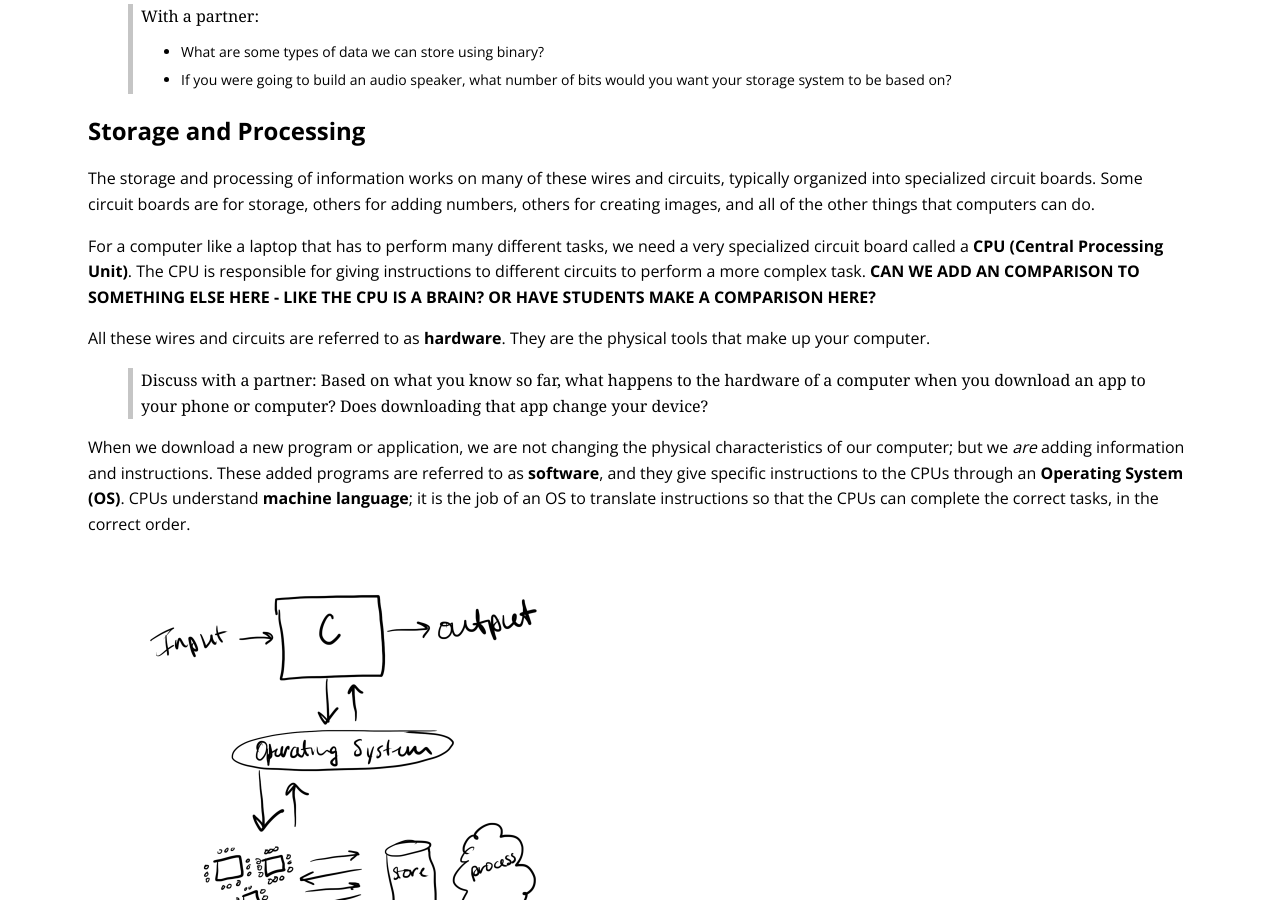
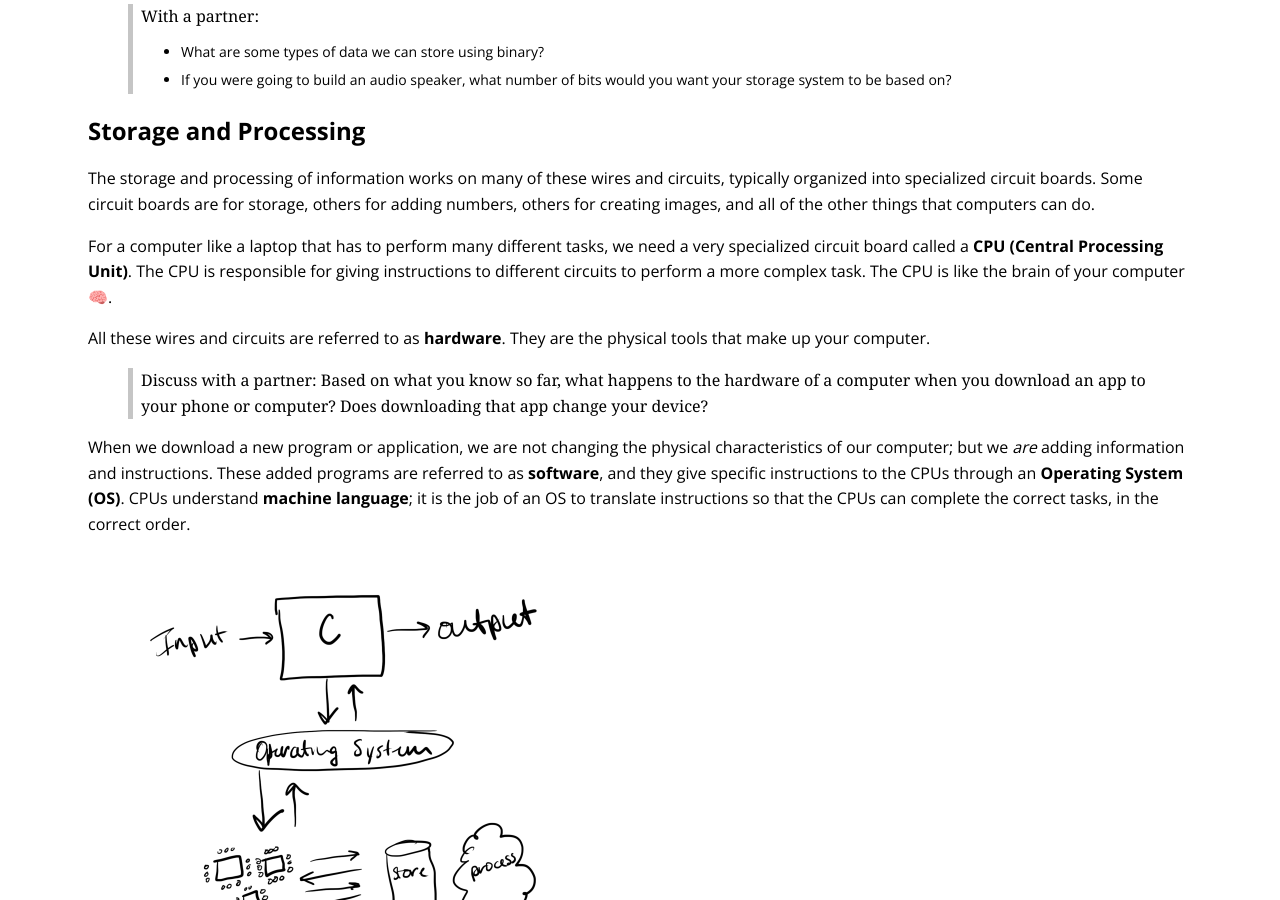
Before and after one commit to turingschool/launch-curriculum, a Jekyll site: the page built from module1/lessons/Week1/introToProgramming.md, in a window 1280 px wide and 900 px high, scrolled down 3272 px. Built offline with Jekyll 4.4.1, drawn with Linux system fonts in a browser that asks for light colours; nearby versions of some CDN libraries; comment, search, counter and statistics services are not loaded; some of the changed text lies outside the part shown.

Commit message:
Update introToProgramming.md

```diff
--- a/module1/lessons/Week1/introToProgramming.md
+++ b/module1/lessons/Week1/introToProgramming.md
@@ -73,7 +73,7 @@ To learn more, let's check out this video:
 
 The storage and processing of information works on many of these wires and circuits, typically organized into specialized circuit boards.  Some circuit boards are for storage, others for adding numbers, others for creating images, and all of the other things that computers can do.
 
-For a computer like a laptop that has to perform many different tasks, we need a very specialized circuit board called a **CPU (Central Processing Unit)**.  The CPU is responsible for giving instructions to different circuits to perform a more complex task. **CAN WE ADD AN COMPARISON TO SOMETHING ELSE HERE - LIKE THE CPU IS A BRAIN? OR HAVE STUDENTS MAKE A COMPARISON HERE?**
+For a computer like a laptop that has to perform many different tasks, we need a very specialized circuit board called a **CPU (Central Processing Unit)**.  The CPU is responsible for giving instructions to different circuits to perform a more complex task. The CPU is like the brain of your computer 🧠.
 
 All these wires and circuits are referred to as **hardware**.  They are the physical tools that make up your computer.
 
```
Also changed, not shown: other parts of module1/lessons/Week1/introToProgramming.md (+1 -1 lines).
